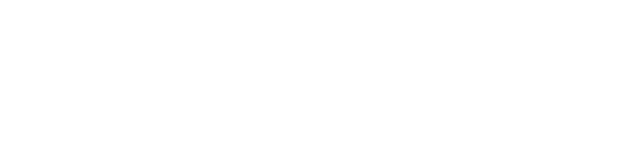
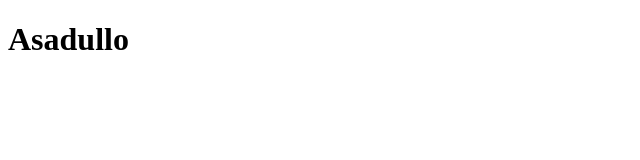
Before and after one commit to Bobir-Akilkhanov-Tech-Academy/elbek-xakimbekov-0000, a plain HTML site: page index.html in a window 1280 px wide. Shown: the whole page, without its empty margins (0-640 px from the left). Drawn offline with Linux system fonts and the light colour scheme.

Commit message:
Update index.html

```diff
--- a/index.html
+++ b/index.html
@@ -6,5 +6,7 @@
     <meta name="viewport" content="width=device-width, initial-scale=1.0" />
     <title>Document</title>
   </head>
-  <body></body>
+  <body>
+    <h1>Asadullo</h1>
+  </body>
 </html>
```
